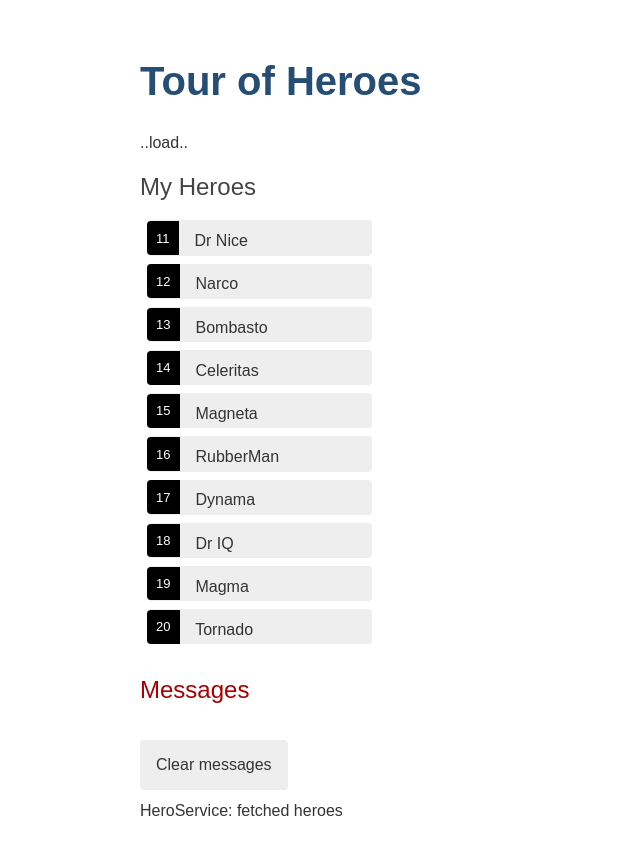
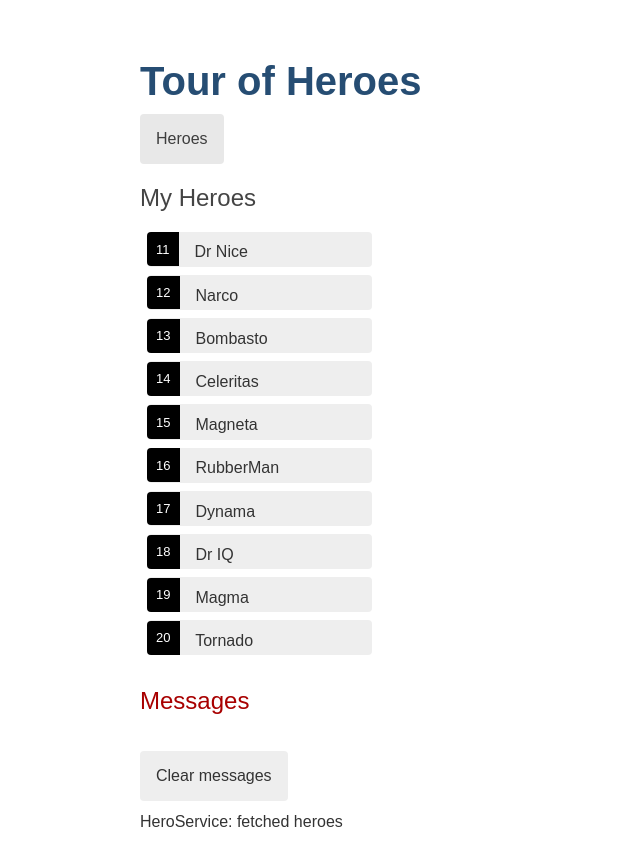
Before and after one commit to Alexander-Sailer/ANG_TOH, an Angular app: page /heroes in a window 1280 px wide. Shown: the whole page, without its empty margins (0-640 px from the left). Built offline with nearby package versions, Linux system fonts and the light colour scheme.

Commit message:
Added nac link with specific style

```diff
--- a/src/app/app.component.css
+++ b/src/app/app.component.css
@@ -0,0 +1,21 @@
+/* AppComponent's private CSS styles */
+h1 {
+  margin-bottom: 0;
+}
+nav a {
+  padding: 1rem;
+  text-decoration: none;
+  margin-top: 10px;
+  display: inline-block;
+  background-color: #e8e8e8;
+  color: #3d3d3d;
+  border-radius: 4px;
+}
+
+nav a:hover {
+  color: white;
+  background-color: #42545C;
+}
+nav a.active {
+  background-color: black;
+}
--- a/src/app/app.component.html
+++ b/src/app/app.component.html
@@ -1,3 +1,6 @@
 <h1>{{title}}</h1>
-<router-outlet>..load..</router-outlet>
-<app-messages>..load..</app-messages>
+<nav>
+  <a routerLink="/heroes">Heroes</a>
+</nav>
+<router-outlet></router-outlet>
+<app-messages></app-messages>
```
Also changed, not shown: Tutorial Stand.txt.
